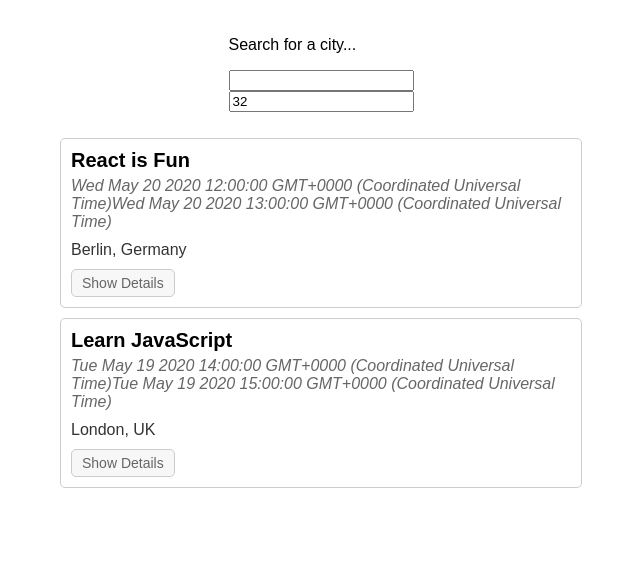
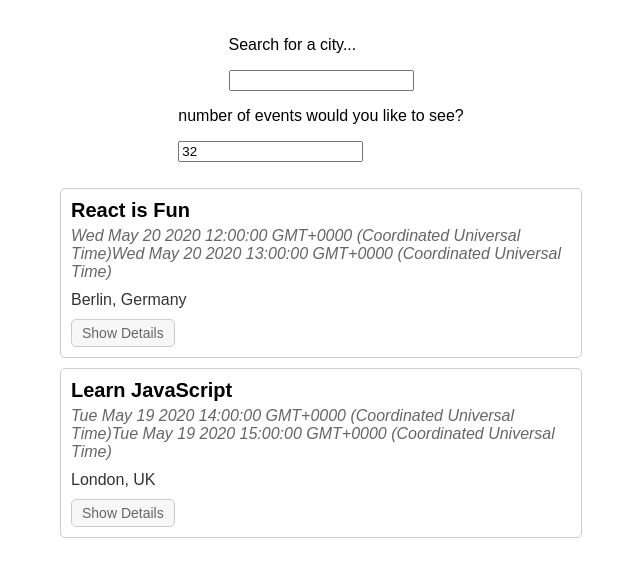
Before and after one commit to rushdihijab/meet1, a React (Create React App) app: page / in a window 1280 px wide. Shown: the top 576 px of the page, without its empty margins (319-959 px from the left). Built offline with nearby package versions, Linux system fonts and the light colour scheme.

Commit message:
Update NumberOfEvents.js

```diff
--- a/src/NumberOfEvents.js
+++ b/src/NumberOfEvents.js
@@ -20,6 +20,7 @@ class NumberOfEvents extends Component {
     render() {
         return (
             <div className="NumberOfEvents">
+                <p>number of events would you like to see?</p>
                 <input
                     type="number"
                     className="number"
```
